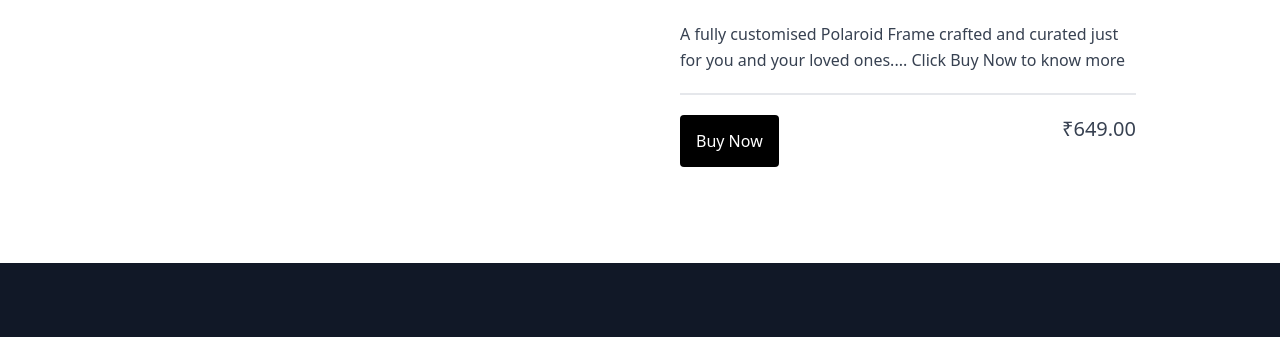
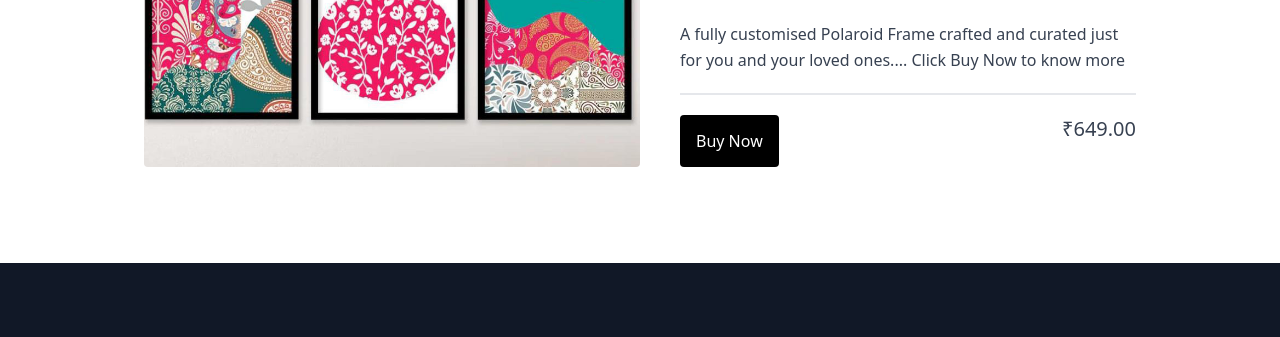
Before and after one commit to asgenzy/asgenz, a plain HTML site: page asgenzy-products/asgenzy-name-mcg10005.html in a window 1280 px wide. Shown: the part 275-612 px from the top of the page. Drawn offline with nearby package versions, Linux system fonts and the light colour scheme; files that its build step writes are made by us from their sources.

Commit message:
Update asgenzy-name-mcg10005.html

```diff
--- a/asgenzy-products/asgenzy-name-mcg10005.html
+++ b/asgenzy-products/asgenzy-name-mcg10005.html
@@ -82,7 +82,7 @@ window.onclick = function(event) {
   <section class="text-gray-700 body-font overflow-hidden">
     <div class="container px-5 py-24 mx-auto">
       <div class="lg:w-4/5 mx-auto flex flex-wrap">
-        <img alt="ecommerce" class="lg:w-1/2 w-full lg:h-auto h-64 object-cover object-center rounded" src="../polaroid frame.jpeg">
+        <img alt="ecommerce" class="lg:w-1/2 w-full lg:h-auto h-64 object-cover object-center rounded" src="../polaroid frame.jpg">
         <div class="lg:w-1/2 w-full lg:pl-10 lg:py-6 mt-6 lg:mt-0">
           <h2 class="text-sm title-font text-gray-500 tracking-widest">ASGENZY</h2>
           <h1 class="text-gray-900 text-3xl title-font font-medium mb-1">Polaroid Frame</h1>
```
